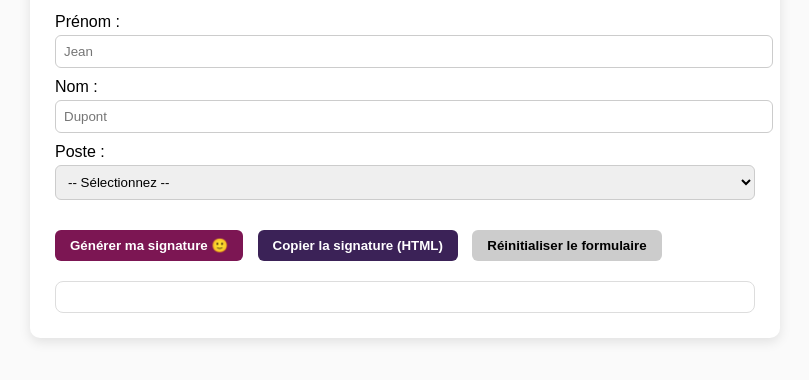
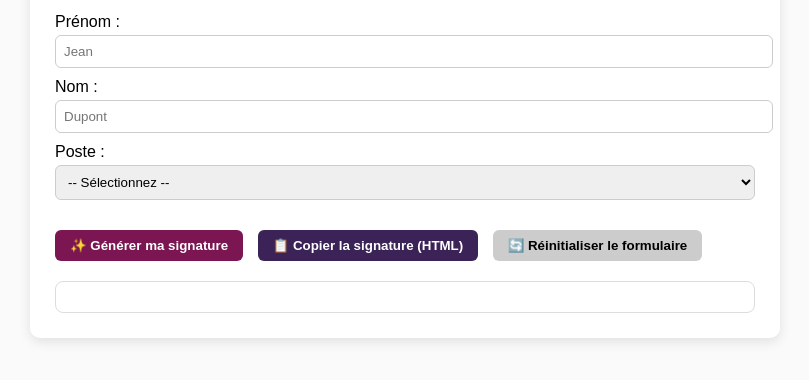
Before and after one commit to Humanea-veterinaire/signature-generator, a plain HTML site: page index.html in a window 1280 px wide. Shown: the part 124-504 px from the top of the page, without its empty margins (235-1044 px from the left). Drawn offline with Linux system fonts and the light colour scheme.

Commit message:
Update index.html

```diff
--- a/index.html
+++ b/index.html
@@ -99,9 +99,9 @@
 </div>
 
 <div style="margin-top:15px;">
-  <button id="generateBtn" onclick="generer()">Générer ma signature 🙂</button>
-  <button id="copyBtn" onclick="copierHTML()">Copier la signature (HTML)</button>
-  <button id="resetBtn" onclick="resetForm()">Réinitialiser le formulaire</button>
+  <button id="generateBtn" onclick="generer()">✨ Générer ma signature</button>
+  <button id="copyBtn" onclick="copierHTML()">📋 Copier la signature (HTML)</button>
+  <button id="resetBtn" onclick="resetForm()">🔄 Réinitialiser le formulaire</button>
 </div>
 
 <div class="confirmation hidden" id="confirmationMessage">Votre signature a bien été générée ci-dessous ✅</div>
```
